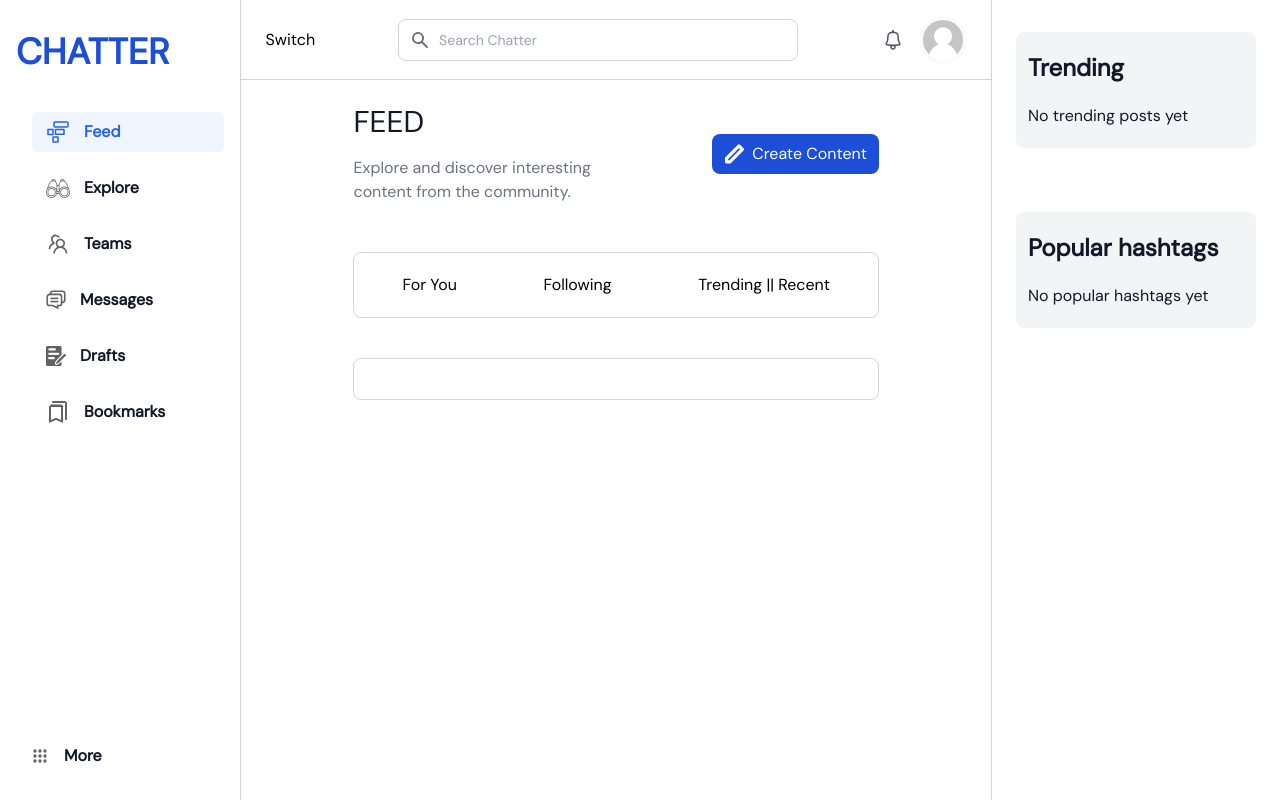
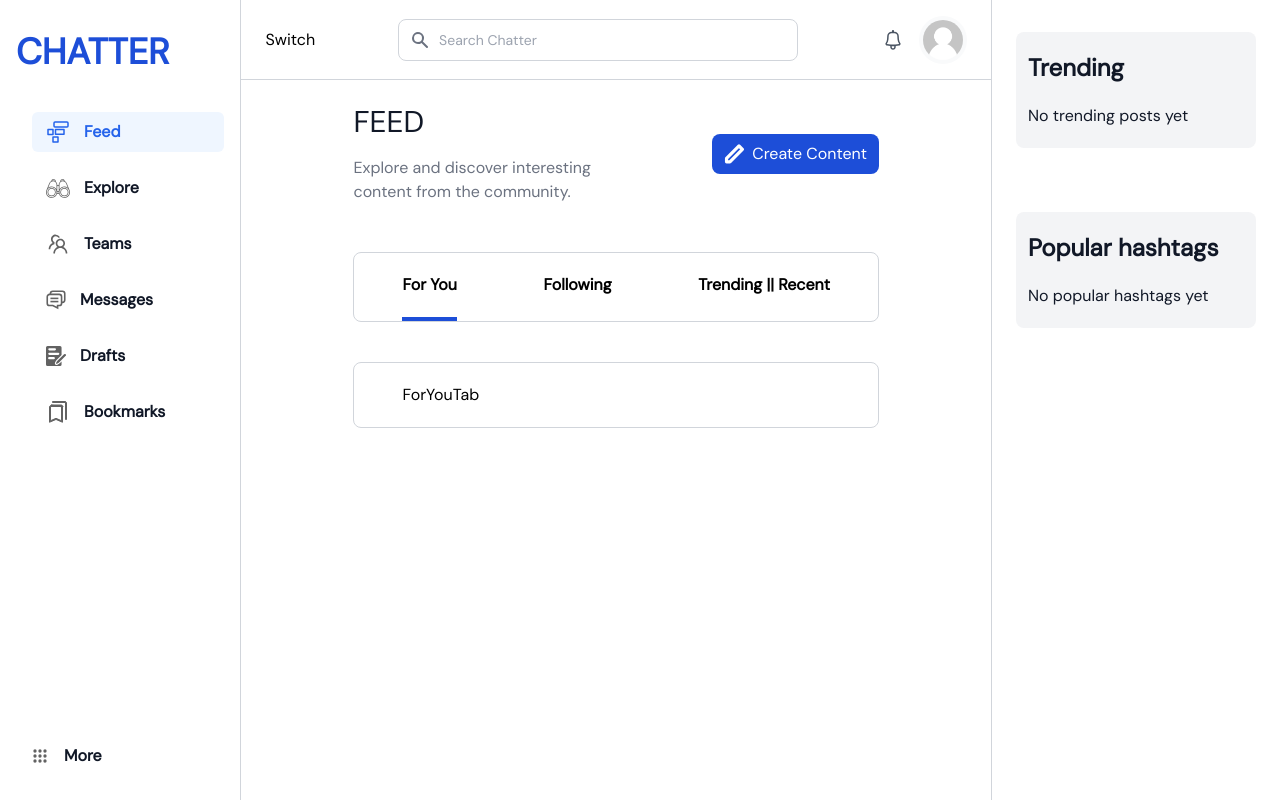
Before and after one commit to muzardemoses/Chatter-app, a React (Vite) app: page /feed in a window 1280 px wide. Built offline with nearby package versions, Linux system fonts and the light colour scheme; no server answers.

Commit message:
implemented and designed feed tab

```diff
--- /dev/null
+++ b/src/Components/Feed/FollowingTab.tsx
@@ -0,0 +1,7 @@
+export const FollowingTab = () => {
+    return (
+        <div className="">
+           FollowingTab
+        </div>
+    )
+}
--- /dev/null
+++ b/src/Components/Feed/ForYouTab.tsx
@@ -0,0 +1,7 @@
+export const ForYouTab = () => {
+    return (
+        <div className="">
+              ForYouTab
+        </div>
+    )
+}
--- /dev/null
+++ b/src/Components/Feed/RecentTab.tsx
@@ -0,0 +1,7 @@
+export const RecentTab = () => {
+    return (
+        <div className="">
+              RecentTab
+        </div>
+    )
+}
--- /dev/null
+++ b/src/Components/Feed/index.tsx
@@ -0,0 +1,4 @@
+/* eslint-disable react-refresh/only-export-components */
+export * from "./FollowingTab.tsx"
+export * from "./ForYouTab.tsx"
+export * from "./RecentTab.tsx"
--- a/src/Components/index.tsx
+++ b/src/Components/index.tsx
@@ -6,3 +6,4 @@ export * from './RightBar.tsx';
 export * from './SVG';
 export * from './Dashboard';
 export * from './Messaging';
+export * from './Feed';
--- a/src/Pages/Dashboard/Feed.tsx
+++ b/src/Pages/Dashboard/Feed.tsx
@@ -1,9 +1,29 @@
 import createPencilSVG from "../../assets/Svg/Feed/create-pencil.svg";
 import { Link } from "react-router-dom";
+import {  useEffect, useState } from "react";
+import { ForYouTab, FollowingTab, RecentTab } from "../../Components";
+
 
 
 export const Feed = () => {
     //to={{ pathname: "/messages", state: { fromFeed: true } }}
+
+    const [presentTab, selectPresentTab] = useState("");
+
+    const handleTabChange = (tabName: string) => {
+        selectPresentTab(tabName);
+        localStorage.setItem("activeTab", tabName); // Store the active tab in local storage
+    };
+
+    useEffect(() => {
+        const storedTab = localStorage.getItem("activeTab");
+        if (storedTab) {
+            selectPresentTab(storedTab);
+        } else {
+            selectPresentTab("ForYou");
+            localStorage.setItem("activeTab", "ForYou"); // Set default tab and store it
+        }
+    }, []);
 
 
     return (
@@ -30,18 +50,22 @@ export const Feed = () => {
                 </Link>
             </div>
             <div className="flex flex-col gap-10">
-                <div className="px-12 py-5 flex justify-between w-full border border-gray-300 rounded-lg box-border">
-                    <button className="flex gap-2 items-center">
+                <div className="px-12 pt-5 flex justify-between w-full border border-gray-300 rounded-lg box-border">
+                    <button className={`flex gap-2 items-center pb-5 font-semibold ${presentTab === "ForYou" ? " border-b-4 border-blue-700" : "border-b-4 border-transparent"}`} onClick={() => handleTabChange("ForYou")}>
                         For You
                     </button>
-                    <button className="flex gap-2 items-center">
+                    <button className={`flex gap-2 items-center pb-5 font-semibold ${presentTab === "Following" ? " border-b-4 border-blue-700" : "border-b-4 border-transparent"}`} onClick={() => handleTabChange("Following")}>
                         Following
                     </button>
-                    <button className="flex gap-2 items-center">
+                    <button className={`flex gap-2 items-center pb-5 font-semibold ${presentTab === "Recent" ? " border-b-4 border-blue-700" : "border-b-4 border-transparent"}`} onClick={() => handleTabChange("Recent")}>
                         Trending || Recent
                     </button>
                 </div>
-                <div className="px-12 py-5 flex flex-col gap-8 w-full border border-gray-300 rounded-lg box-border"></div>
+                <div className="px-12 py-5 flex flex-col gap-8 w-full border border-gray-300 rounded-lg box-border">
+                    {presentTab === "ForYou" && <ForYouTab />}
+                    {presentTab === "Following" && <FollowingTab />}
+                    {presentTab === "Recent" && <RecentTab />}
+                </div>
             </div>
         </div>
     )
```
